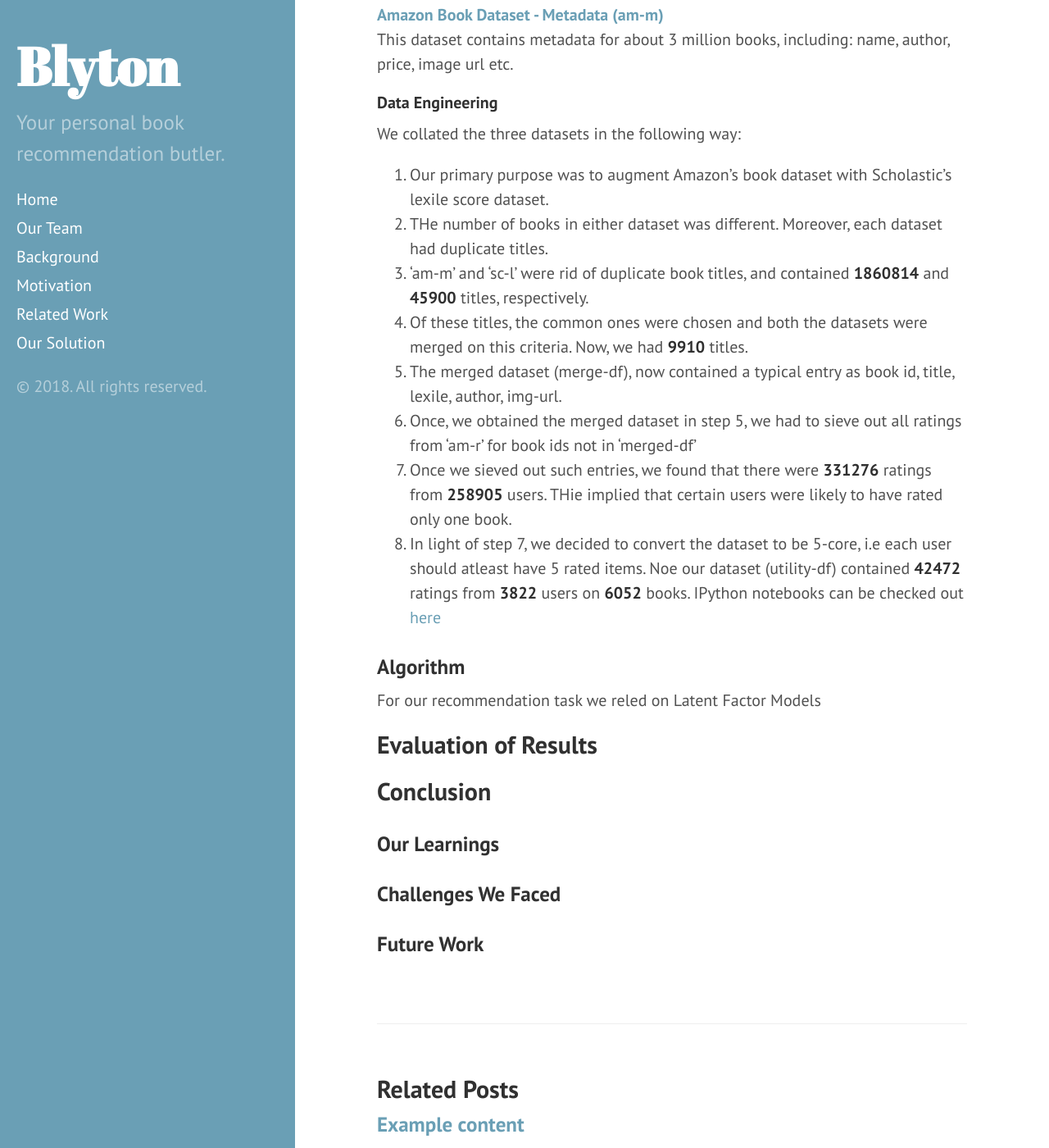
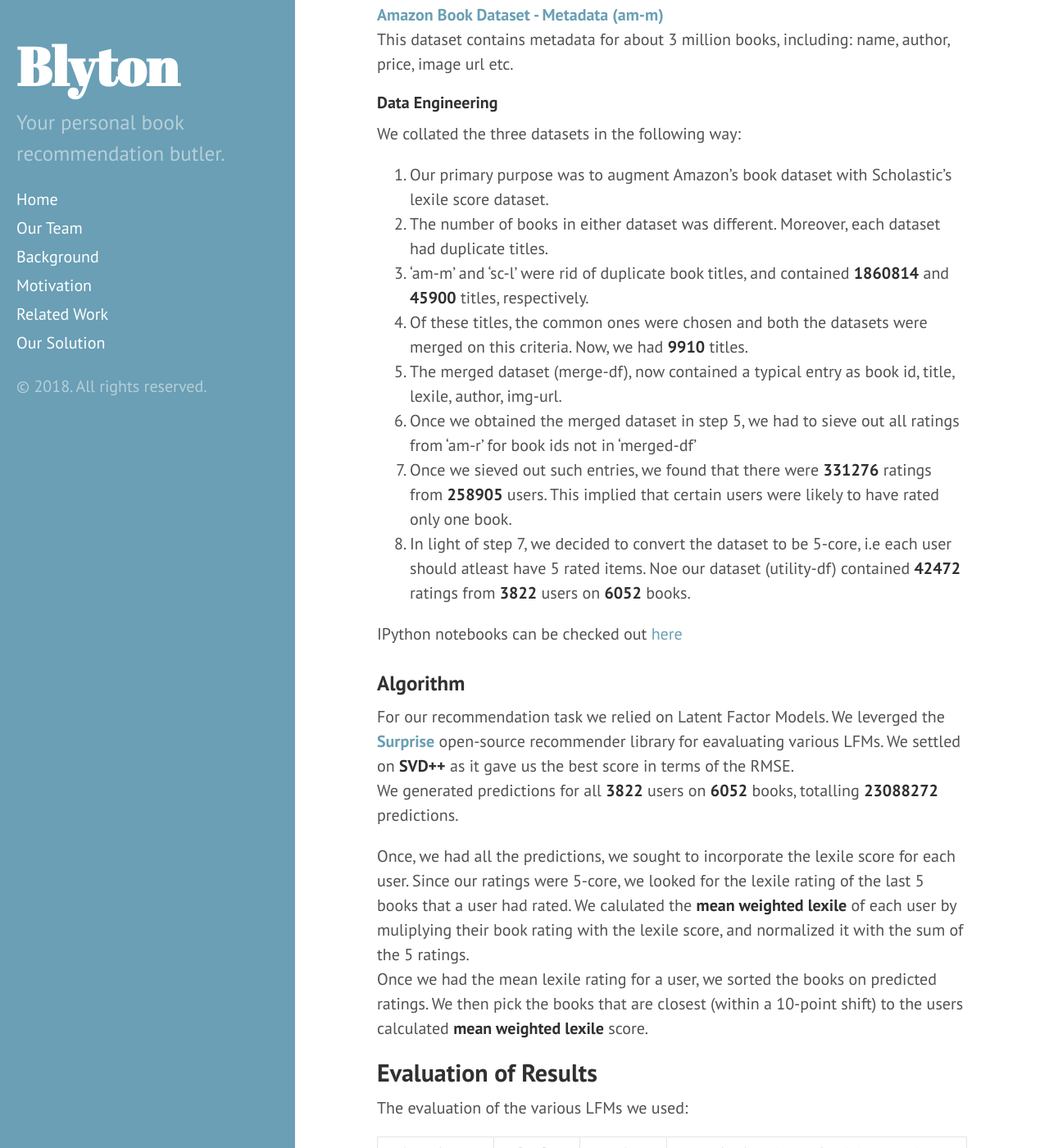
Before and after one commit to ankur-rc/blyton-book_recommender, a Jekyll site: the page built from _posts/2018-04-20-introducing-blyton.md, in a window 1280 px wide and 1400 px high, scrolled down 4188 px. Shown: the whole window at 82% size. Built offline with Jekyll 4.4.1, drawn with Linux system fonts in a browser that asks for light colours; some of the changed text lies outside the part shown.

Commit message:
Completed algorithm and evaluation section.

```diff
--- a/_posts/2018-04-20-introducing-blyton.md
+++ b/_posts/2018-04-20-introducing-blyton.md
@@ -100,19 +100,38 @@
 
 We collated the three datasets in the following way:
 1. Our primary purpose was to augment Amazon's book dataset with Scholastic's lexile score dataset.
-2. THe number of books in either dataset was different. Moreover, each dataset had duplicate titles.
+2. The number of books in either dataset was different. Moreover, each dataset had duplicate titles.
 3. 'am-m' and 'sc-l' were rid of duplicate book titles, and contained **1860814** and **45900** titles, respectively.
 4. Of these titles, the common ones were chosen and both the datasets were merged on this criteria. Now, we had **9910** titles.
 5. The merged dataset (merge-df), now contained a typical entry as book id, title, lexile, author, img-url.
-6. Once, we obtained the merged dataset in step 5, we had to sieve out all ratings from 'am-r' for book ids not in 'merged-df'
-7. Once we sieved out such entries, we found that there were **331276** ratings from **258905** users. THie implied that certain users were likely to have rated only one book.
+6. Once we obtained the merged dataset in step 5, we had to sieve out all ratings from 'am-r' for book ids not in 'merged-df'
+7. Once we sieved out such entries, we found that there were **331276** ratings from **258905** users. This implied that certain users were likely to have rated only one book.
 8. In light of step 7, we decided to convert the dataset to be 5-core, i.e each user should atleast have 5 rated items. Noe our dataset (utility-df) contained **42472** ratings from **3822** users on **6052** books.
+
 IPython notebooks can be checked out [here](https://github.tamu.edu/ankurrc/cs670-Blyton/tree/master/code/data.engg)
 
 
 ### Algorithm
-For our recommendation task we reled on Latent Factor Models
+For our recommendation task we relied on Latent Factor Models. We leverged the **[Surprise](http://surpriselib.com/)** open-source recommender library for eavaluating various LFMs. We settled on **SVD++** as it gave us the best score in terms of the RMSE.
+We generated predictions for all **3822** users on **6052** books, totalling **23088272** predictions.
+
+Once, we had all the predictions, we sought to incorporate the lexile score for each user. Since our ratings were 5-core, we looked for the lexile rating of the last 5 books that a user had rated. We calulated the **mean weighted lexile** of each user by muliplying their book rating with the lexile score, and normalized it with the sum of the 5 ratings.
+Once we had the mean lexile rating for a user, we sorted the books on predicted ratings. We then pick the books that are closest (within a 10-point shift) to the users calculated **mean weighted lexile** score.
 ## Evaluation of Results
+
+The evaluation of the various LFMs we used:
+
+| Algorithm | RMSE   | MAE    | Fit Time (Test Time) (seconds) |
+|-----------|--------|--------|--------------------------------|
+| SVD       | 0.8047 | 0.6154 | 2.14 (0.36)                    |
+| SVD++     | 0.7988 | 0.6058 | 24.01 (1.04)                   |
+| NMF       | 0.9653 | 0.7512 | 5.37 (0.72)                    |
+| PMF       | 2.4462 | 2.0998 | 2.96 (0.12)                    |
+
+Clearly, SVD++ was the best choice. Note: All the evaluation was done on 5-folds cross-validation. The numbers represent the mean of the values.
+
+We further tuned our SVD++ algorithm by performing a grid-search over it's hyperparameters.
+We settled on the following values: **learning rate** = 0.009, **regularization constants** = 0.4 and **epochs** = 20.
 
 ## Conclusion
 
```
